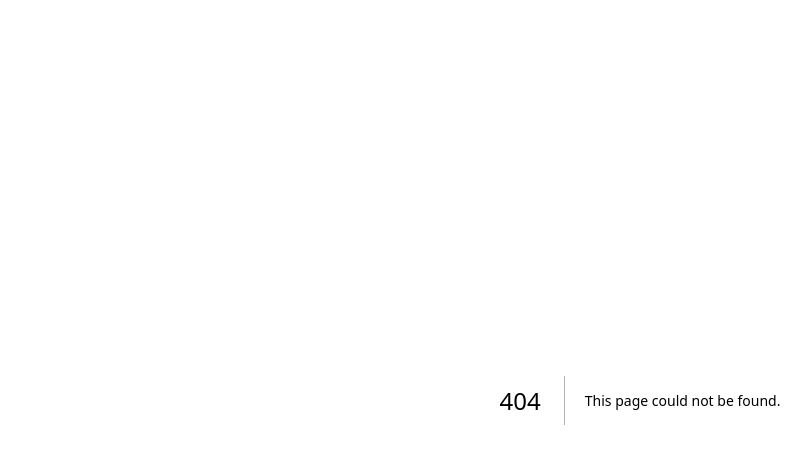
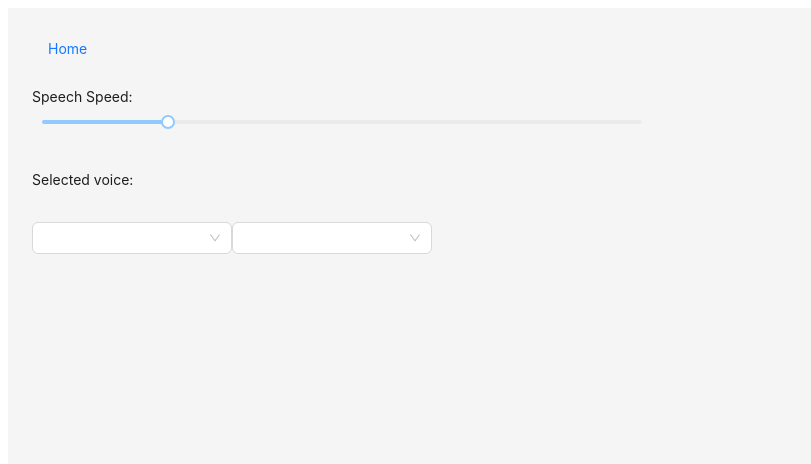
Before and after one commit to MateuszMG/book_reader, a Next.js app: page /reader in a window 1280 px wide. Before the commit this address had no page. Shown: the top 464 px of the page, without its empty margins (0-811 px from the left). Built offline with nearby package versions, Linux system fonts and the light colour scheme.

Commit message:
add reader page

```diff
--- a/src/app/page.tsx
+++ b/src/app/page.tsx
@@ -228,6 +228,11 @@ const Home = () => {
           </div>
         )} */}
 
+        <Link href="/reader">
+          <Button type="link" style={{ marginBottom: "24px" }}>
+            Reader
+          </Button>
+        </Link>
         <Link href="/ClearHistory">
           <Button type="link" style={{ marginBottom: "24px" }}>
             Clear History
--- /dev/null
+++ b/src/app/reader/page.tsx
@@ -0,0 +1,270 @@
+"use client";
+import React, { useEffect, useState } from "react";
+import {
+  Button,
+  Input,
+  Layout,
+  List,
+  message,
+  Select,
+  Slider,
+  Typography,
+} from "antd";
+import Link from "next/link";
+import { handleApiError } from "@/components/ErrorToast";
+import {
+  PlayCircleOutlined,
+  PauseCircleOutlined,
+  RedoOutlined,
+  SaveOutlined,
+} from "@ant-design/icons";
+
+const { Content } = Layout;
+const { Paragraph } = Typography;
+const { Option } = Select;
+
+const Reader = () => {
+  const [selectedBook, setSelectedBook] = useState<string>("");
+  const [bookText, setBookText] = useState<string>("");
+
+  const [voices, setVoices] = useState<SpeechSynthesisVoice[]>([]);
+  const [selectedVoice, setSelectedVoice] = useState<string>("");
+  const [speechRate, setSpeechRate] = useState<number>(1);
+
+  const [isSpeaking, setIsSpeaking] = useState<boolean>(false);
+  const [isPaused, setIsPaused] = useState<boolean>(false);
+
+  useEffect(() => {
+    if (!window.speechSynthesis) {
+      handleApiError("not support speechSynthesis");
+      alert("not support speechSynthesis");
+    }
+
+    const handleLoadVoices = () => {
+      const availableVoices = window?.speechSynthesis
+        .getVoices()
+        // .filter((item) => item.lang.includes("en") || item.lang.includes("pl"))
+        .filter(
+          // (item) =>
+          //   item.name.includes("Zosia (Enhanced)") || item.name.includes("Daniel")
+          ({ lang }) =>
+            lang.toLowerCase().includes("en") ||
+            lang.toLowerCase().includes("us") ||
+            lang.toLowerCase().includes("pl")
+        )
+        .reverse();
+
+      setVoices(availableVoices);
+    };
+
+    handleLoadVoices();
+
+    if (window.speechSynthesis.onvoiceschanged) {
+      window.speechSynthesis.onvoiceschanged = handleLoadVoices;
+    }
+  }, []);
+  console.log("voices", voices);
+
+  const handleSpeak = (startFromWord?: string) => {
+    if (!bookText || !selectedVoice)
+      return handleApiError("handleSpeak -- !bookText || !selectedVoice");
+
+    if (window.speechSynthesis.speaking && !isPaused) {
+      window.speechSynthesis.cancel();
+    }
+
+    let textToSpeak = bookText;
+    // if (startFromWord) {
+    //   const startIndex = bookText
+    //     .toLowerCase()
+    //     .indexOf(startFromWord.toLowerCase());
+    //   if (startIndex !== -1) {
+    //     const precedingText = bookText.slice(0, startIndex);
+    //     const wordsBeforeStart = precedingText.split(/\s+/).length;
+    //     setCurrentWordIndex(wordsBeforeStart - 1);
+    //     textToSpeak = bookText.slice(startIndex);
+    //   } else {
+    //     alert("Word not found. Starting from the beginning.");
+    //   }
+    // }
+
+    const utterance = new SpeechSynthesisUtterance(textToSpeak);
+    utterance.rate = speechRate;
+    // utterance.lang = "en";
+    utterance.voice =
+      voices.find((voice) => voice.name === selectedVoice) || voices[0] || null;
+    // utterance.onboundary = (event: SpeechSynthesisEvent) => {
+    //   if (event.name === "word") {
+    //     const charIndex =
+    //       event.charIndex + (bookText.length - textToSpeak.length);
+    //     const words = bookText.slice(0, charIndex).split(/\s+/);
+    //     setCurrentWordIndex(words.length - 1);
+    //   }
+    // };
+    utterance.onend = () => {
+      setIsSpeaking(false);
+      //   setCurrentWordIndex(-1);
+    };
+
+    // utteranceRef.current = utterance;
+    window.speechSynthesis.speak(utterance);
+    setIsSpeaking(true);
+    setIsPaused(false);
+  };
+
+  const loadBook = async (book: string) => {
+    const response = await fetch(`/books/${book}.json`);
+    const data = await response.json();
+    setBookText(data.text);
+  };
+
+  const handleBookChange = (value: string) => {
+    setSelectedBook(value);
+    // localStorage.setItem("selectedBook", value);
+    loadBook(value);
+  };
+
+  const handlePause = () => {
+    if (isSpeaking && !isPaused) {
+      window.speechSynthesis.pause();
+      setIsPaused(true);
+      //   saveProgress();
+    }
+  };
+
+  const handleResume = () => {
+    if (!isPaused) return;
+    window.speechSynthesis.resume();
+    setIsPaused(false);
+  };
+
+  const handleStop = () => {
+    if (!isSpeaking || !isPaused) return;
+
+    window.speechSynthesis.cancel();
+    setIsSpeaking(false);
+    setIsPaused(false);
+    //   setCurrentWordIndex(-1);
+    //   saveProgress();
+  };
+
+  return (
+    <Layout style={{ padding: "24px", minHeight: "100vh" }}>
+      <Content>
+        <Link href="/">
+          <Button type="link" style={{ marginBottom: "24px" }}>
+            Home
+          </Button>
+        </Link>
+
+        <br />
+
+        <div style={{ marginBottom: "24px" }}>
+          <span>Speech Speed: </span>
+          <Slider
+            min={0.2}
+            max={4}
+            step={0.1}
+            value={speechRate}
+            onChange={(value) => setSpeechRate(value)}
+            style={{ width: 600, marginLeft: "10px" }}
+          />
+        </div>
+        <br />
+
+        <Paragraph>Selected voice: {selectedVoice}</Paragraph>
+
+        <br />
+
+        <Select
+          placeholder="Select Voice"
+          style={{ width: 200, marginBottom: "24px" }}
+          onChange={(value) => setSelectedVoice(value)}
+          value={selectedVoice}
+        >
+          {voices.map((voice) => (
+            <Select.Option key={voice.name} value={voice.name}>
+              {voice.name} ({voice.lang})
+            </Select.Option>
+          ))}
+        </Select>
+
+        <Select
+          placeholder="Select a book"
+          style={{ width: 200, marginBottom: "24px" }}
+          onChange={handleBookChange}
+          value={selectedBook}
+        >
+          <Option value="en">en</Option>
+          <Option value="DEIR3_1">DEIR3_1</Option>
+          <Option value="DEIR3_2">DEIR3_2</Option>
+          <Option value="DEIR3_3">DEIR3_3</Option>
+          <Option value="DEIR3_4">DEIR3_4</Option>
+          <Option value="DEIR3_5">DEIR3_5</Option>
+        </Select>
+
+        <br />
+        <br />
+        <br />
+
+        {bookText && (
+          <>
+            {/* <Input
+              placeholder="Start from word..."
+              style={{ width: 200, marginBottom: "24px" }}
+              value={startWord}
+              onChange={(e) => setStartWord(e.target.value)}
+            /> */}
+
+            <Button
+              style={{ marginRight: "10px" }}
+              icon={<PlayCircleOutlined />}
+              //   onClick={() => handleSpeak(startWord)}
+              onClick={() => handleSpeak()}
+              disabled={isSpeaking && !isPaused}
+            >
+              Start Speaking
+            </Button>
+
+            <Button
+              style={{ marginRight: "10px" }}
+              icon={<PauseCircleOutlined />}
+              onClick={handlePause}
+              disabled={!isSpeaking || isPaused}
+            >
+              Pause
+            </Button>
+
+            <Button
+              style={{ marginRight: "10px" }}
+              icon={<PlayCircleOutlined />}
+              onClick={handleResume}
+              disabled={!isPaused}
+            >
+              Resume
+            </Button>
+
+            <Button
+              icon={<RedoOutlined />}
+              onClick={handleStop}
+              disabled={!isSpeaking && !isPaused}
+            >
+              Stop
+            </Button>
+            {/*
+            <Button icon={<SaveOutlined />} onClick={saveProgress}>
+              Save progress
+            </Button> */}
+
+            {/* <Paragraph style={{ whiteSpace: "pre-wrap" }}>
+              {highlightedText}
+            </Paragraph> */}
+            <Paragraph style={{ whiteSpace: "pre-wrap" }}>{bookText}</Paragraph>
+          </>
+        )}
+      </Content>
+    </Layout>
+  );
+};
+
+export default Reader;
```
